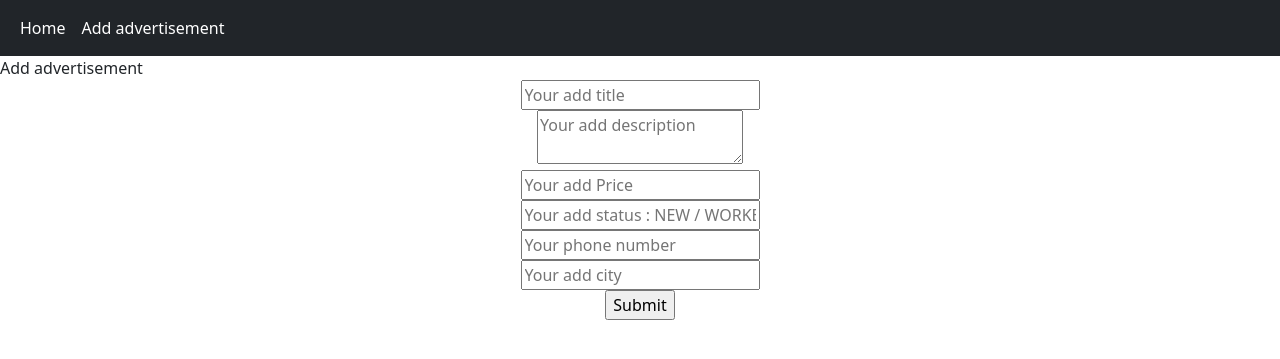
After one commit to Anonyms-david83/team-source, a Flask app: page /add_advertisement in a window 1280 px wide. The commit adds this page. Shown: the top 359 px of the page. Run offline with Flask 3, Linux system fonts and the light colour scheme.

```diff
--- a/series 1/Exercise/advertisement/app.py
+++ b/series 1/Exercise/advertisement/app.py
@@ -1,5 +1,6 @@
 from flask import Flask , render_template , request , redirect , url_for
 from flask_sqlalchemy import SQLAlchemy
+from datetime import datetime
 
 #################################################[App instance]#####################################################
 
@@ -8,10 +9,21 @@ app = Flask(__name__)
 #################################################[Configurations]####################################################
 
 app.config['SQLALCHEMY_DATABASE_URI'] = 'sqlite:///db.sqlite3'
+SQLALCHEMY_TRACK_MODIFICATIONS = True
 
 #################################################[Database]####################################################
 
 db = SQLAlchemy(app)
+
+class Advertisement(db.Model):
+    id = db.Column(db.Integer, primary_key=True)
+    title = db.Column(db.String(20), nullable=False)
+    description = db.Column(db.String(200), nullable=False)
+    price = db.Column(db.Integer, nullable=False)
+    status = db.Column(db.String(20), nullable=False)
+    contact_phone = db.Column(db.String(20), nullable=False)
+    city = db.Column(db.String(20), nullable=False)
+    date = db.Column(db.Date, nullable=False , default=datetime.now)
 
 
 
@@ -25,7 +37,37 @@ with app.app_context():
 @app.route('/')
 def index():
     template_name = 'index.html'
-    return render_template(template_name)
+    adds = Advertisement.query.all()
+    return render_template(template_name , adds=adds)
+
+
+@app.route('/add_advertisement' , methods=['GET', 'POST'])
+def add_advertisement():
+    template_name = 'add_advertisement.html'
+    if request.method == 'GET':
+        return render_template(template_name)
+    elif request.method ==  'POST':
+        title = request.form['input_title']
+        description = request.form['input_description']
+        price = request.form['input_price']
+        status = request.form['input_status']
+        contact_phone = request.form['input_phone']
+        city = request.form['input_city']
+
+        new_add = Advertisement(title=title, description=description, price=price, status=status, contact_phone=contact_phone, city=city)
+        db.session.add(new_add)
+        db.session.commit()
+
+        return redirect(url_for('index'))
+
+
+@app.route('/contact' ,methods=['GET', 'POST'])
+def contact():
+    template_name = 'contact.html'
+    if request.method == 'GET':
+        return render_template(template_name)
+    if request.method == 'POST':
+        pass
 
 #################################################[Error Handler]####################################################
 
--- /dev/null
+++ b/series 1/Exercise/advertisement/static/add_advertisement.css
@@ -0,0 +1,5 @@
+.add-advertisement-form-container{
+    text-align: center;
+    border: coral;
+
+}
--- a/series 1/Exercise/advertisement/static/base.css
+++ b/series 1/Exercise/advertisement/static/base.css
@@ -0,0 +1,9 @@
+h1{
+    text-align: center;
+    color: darkorange;
+}
+
+#card-container{
+    display: inline-block;
+    text-align: center;
+}
--- /dev/null
+++ b/series 1/Exercise/advertisement/templates/add_advertisement.html
@@ -0,0 +1,30 @@
+{% include 'base.html' %}
+
+{% block title %} Add advertisement {% endblock title %}
+
+{% block head %}
+    <link rel="stylesheet" href="{{ url_for('static' , filename = 'add_advertisement.css') }}">
+{% endblock head %}
+
+{% block content %}
+
+    <div class="add-advertisement-form-container">
+
+        <form action="" method="POST">
+
+            <input name="input_title" type="text" placeholder="Your add title" required><br>
+            <textarea name="input_description" placeholder="Your add description" required></textarea><br>
+            <input name="input_price" type="number" placeholder="Your add Price" required><br>
+            <input name="input_status" type="text" placeholder="Your add status : NEW / WORKED" required><br>
+            <input name="input_phone" type="number" placeholder="Your phone number" required><br>
+            <input name="input_city" type="text" placeholder="Your add city" required><br>
+            <input type="submit" value="Submit">
+
+
+        </form>
+
+
+    </div>
+
+
+{% endblock content %}
--- a/series 1/Exercise/advertisement/templates/nav.html
+++ b/series 1/Exercise/advertisement/templates/nav.html
@@ -1,7 +1,8 @@
 <nav class="navbar navbar-expand-lg navbar-dark bg-dark">
     <div class="container-fluid">
         <div class="navbar-nav">
-            <a class="nav-link active" href="#">Home</a>
+            <a class="nav-link active" href="{{ url_for('index') }}">Home</a>
+            <a class="nav-link active" href="{{ url_for('add_advertisement') }}">Add advertisement</a>
         </div>
     </div>
 </nav>
```
Also changed, not shown: series 1/Exercise/advertisement/templates/index.html (+21 -1 lines), series 1/Exercise/advertisement/instance/db.sqlite3.
